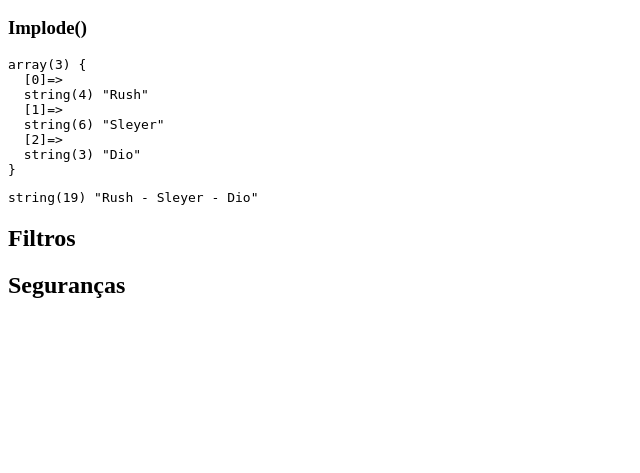
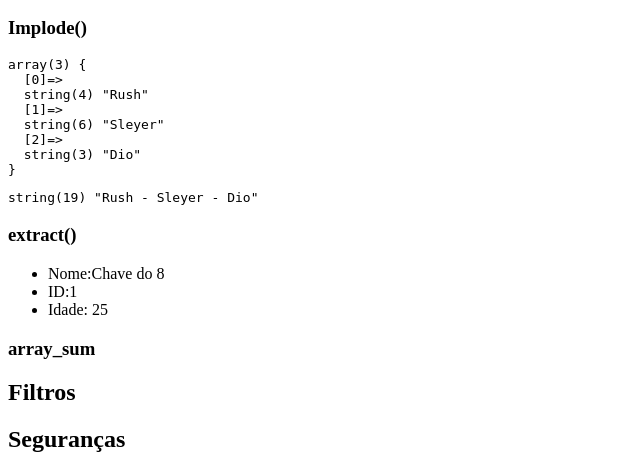
Before and after one commit to viniciusmbarbosa/aulas-php-tec, a PHP site: page /07-funcoes-nativas.php in a window 1280 px wide. Shown: the part 825-1298 px from the top of the page, without its empty margins (0-640 px from the left). Before the commit the page ends 1123 px from the top, so only its background shows below. Run offline with PHP 8.4, Linux system fonts and the light colour scheme.

Commit message:
arrumado

```diff
--- a/07-funcoes-nativas.php
+++ b/07-funcoes-nativas.php
@@ -61,6 +61,24 @@
     <pre><?=var_dump($bandas)?></pre>
     <pre><?=var_dump($textoBandas)?></pre>
 
+    <h3>extract()</h3>
+<?php
+    /*Função que extrai chaves associativas para variáveis  */
+    $aluno = [
+        "id" => 1,
+        "nome" => "Chave do 8",
+        "idade" => 25,
+    ];
+extract($aluno);
+?>
+
+<ul>
+    <li>Nome:<?=$nome?></li>
+    <li>ID:<?=$id?></li>
+    <li>Idade: <?=$idade?></li>
+</ul>
+
+<h3>array_sum</h3>
 
     <h2>Filtros</h2>
 
```
